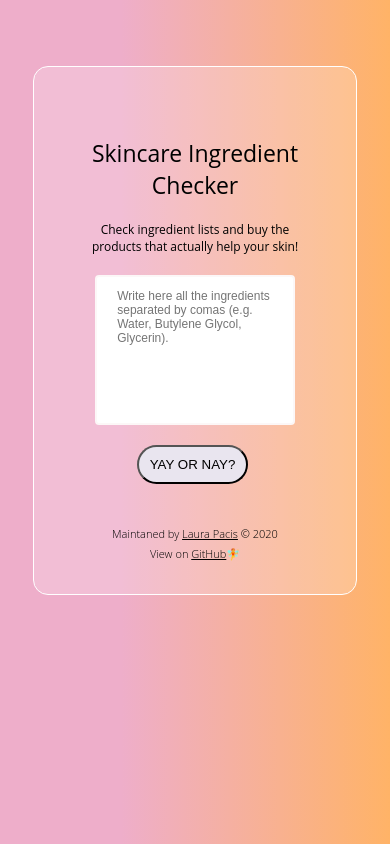
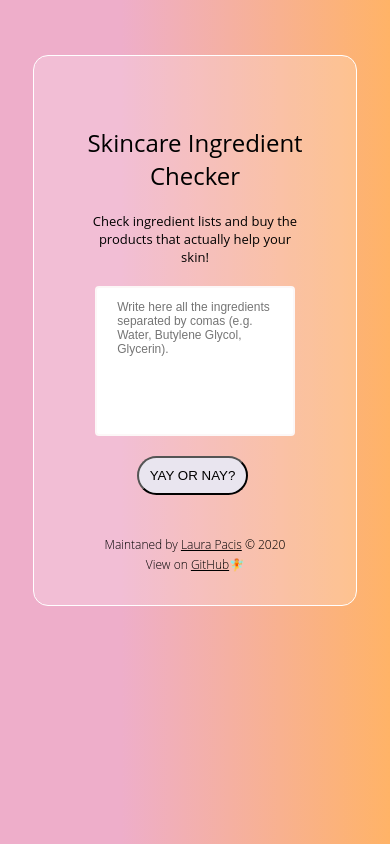
Before and after one commit to laurapacis/babyface, a plain HTML site: page index.html in a window 390 px wide. Drawn offline with Linux system fonts and the light colour scheme.

Commit message:
changed styles for mobile

```diff
--- a/style.css
+++ b/style.css
@@ -24,7 +24,7 @@ body {
 .container {
   width: 83%;
   background-color: rgb(255, 255, 255, 0.2);
-  margin: 17% auto;
+  margin: 14% auto;
   padding: 7rem 5rem 3rem 5rem;
   display: flex;
   flex-direction: column;
@@ -36,14 +36,14 @@ body {
 }
 
 .container h1 {
-  font-size: 2.3rem;
+  font-size: 2.4rem;
   font-weight: 500;
   text-align: center;
   width: 100%;
 }
 
 .container h3 {
-  font-size: 1.2rem;
+  font-size: 1.3rem;
   font-weight: 400;
   text-align: center;
   margin-top: 2rem;
@@ -51,7 +51,7 @@ body {
 
 .container p {
   text-align: center;
-  font-size: 1.1rem;
+  font-size: 1.2rem;
   font-weight: 200;
   line-height: 2rem;
   margin-top: 2rem;
```
